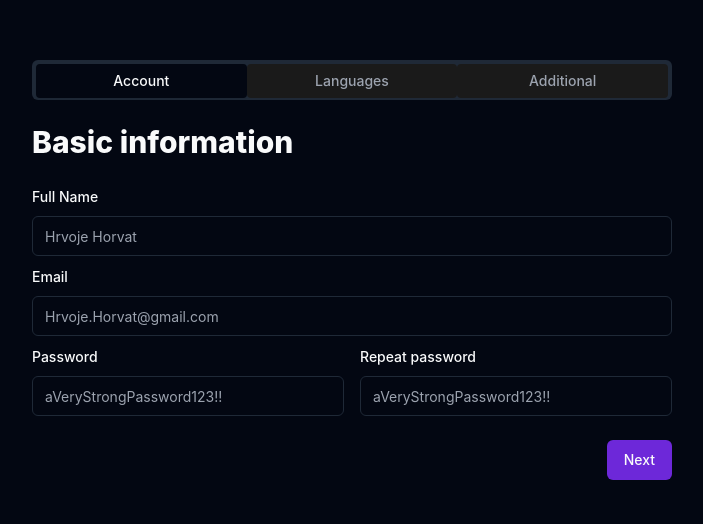
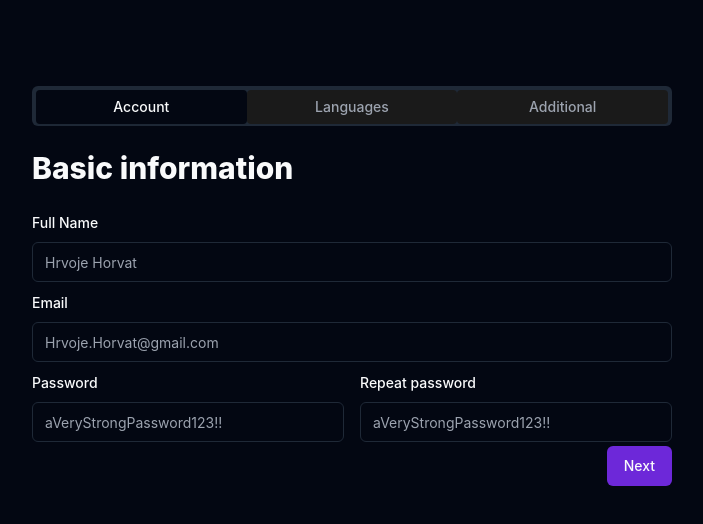
Before and after one commit to Progi-Petrovi/triolingo, a React (Vite) app in the folder frontend/: page /student/register in a window 1280 px wide. Shown: the part 114-638 px from the top of the page, without its empty margins (288-991 px from the left). Built offline with nearby package versions, Linux system fonts and the light colour scheme.

Commit message:
add student registration type, fix positions of tabs and buttons for consistency

```diff
--- a/frontend/src/pages/register/LanguageDialog.tsx
+++ b/frontend/src/pages/register/LanguageDialog.tsx
@@ -35,7 +35,7 @@ export default function LanguageDialog({
   pickedLanguages,
 }: LanguageDialogType) {
   const [language, setLanguage] = useState("");
-  const [level, setLevel] = useState("");
+  const [level, setLevel] = useState("Beginner");
   const { toast } = useToast();
 
   function renderAvailableLanguages() {
--- a/frontend/src/pages/register/StudentRegister.tsx
+++ b/frontend/src/pages/register/StudentRegister.tsx
@@ -26,6 +26,7 @@ import {
   SelectLabel,
 } from "@/components/ui/select";
 import { Textarea } from "@/components/ui/textarea";
+import { StudentRegistration } from "@/types/studentRegistration";
 
 const TabsTriggerValues = {
   ACCOUNT: "account",
@@ -62,10 +63,6 @@ export default function StudentRegister() {
     },
   });
 
-  function onSubmit(values: z.infer<typeof formSchema>) {
-    console.log(values);
-  }
-
   function addLanguage(language: string, level?: string) {
     if (level)
       setLearningLanguages([...learningLanguages, { language, level }]);
@@ -89,10 +86,19 @@ export default function StudentRegister() {
     setLearningLanguages(newLanguages);
   }
 
+  function onSubmit(values: z.infer<typeof formSchema>) {
+    const totalValues: StudentRegistration = {
+      ...values,
+      languages: learningLanguages,
+    };
+
+    console.log(totalValues);
+  }
+
   function showPickedLanguages() {
     if (learningLanguages.length == 0) return null;
     return (
-      <div className="p-8 m-1 border">
+      <div className="p-8 m-1 border overflow-scroll h-52">
         {learningLanguages.map((lang) => {
           return (
             <div
@@ -132,11 +138,14 @@ export default function StudentRegister() {
 
   return (
     <Form {...form}>
-      <form onSubmit={form.handleSubmit(onSubmit)}>
+      <form
+        onSubmit={form.handleSubmit(onSubmit)}
+        className="h-[50vh] w-[50vw] relative"
+      >
         <Tabs
           value={tab}
           onValueChange={setTab}
-          className="flex flex-col justify-center items-center w-[50vw]"
+          className="flex flex-col justify-center items-center"
         >
           <TabsList className="grid w-full grid-cols-3">
             <TabsTrigger value={TabsTriggerValues.ACCOUNT}>Account</TabsTrigger>
@@ -219,7 +228,7 @@ export default function StudentRegister() {
                 )}
               />
             </div>
-            <div className="flex justify-end my-4">
+            <div className="absolute bottom-0 right-0">
               <Button
                 type="button"
                 onClick={() => setTab(TabsTriggerValues.LANGUAGES)}
@@ -245,13 +254,15 @@ export default function StudentRegister() {
               )}
             />
             {showPickedLanguages()}
-            <div className="flex justify-between w-full">
+            <div className="absolute bottom-0 left-0">
               <Button
                 type="button"
                 onClick={() => setTab(TabsTriggerValues.ACCOUNT)}
               >
                 Previous
               </Button>
+            </div>
+            <div className="absolute bottom-0 right-0">
               <Button
                 type="button"
                 onClick={() => setTab(TabsTriggerValues.ADDITIONAL)}
@@ -310,13 +321,15 @@ export default function StudentRegister() {
                 </FormItem>
               )}
             />
-            <div className="flex justify-between w-full">
+            <div className="absolute bottom-0 left-0">
               <Button
                 type="button"
                 onClick={() => setTab(TabsTriggerValues.LANGUAGES)}
               >
                 Previous
               </Button>
+            </div>
+            <div className="absolute bottom-0 right-0">
               <Button type="submit" className="bg-green-600 hover:bg-green-700">
                 Register
               </Button>
--- /dev/null
+++ b/frontend/src/types/studentRegistration.ts
@@ -0,0 +1,11 @@
+import { LanguageLevel } from "./languageLevel";
+
+export type StudentRegistration = {
+  fullName: string;
+  email: string;
+  password: string;
+  repeatPassword: string;
+  teachingStyle: "Individual" | "Group" | "Flexible";
+  goals: string;
+  languages: LanguageLevel[];
+};
```
